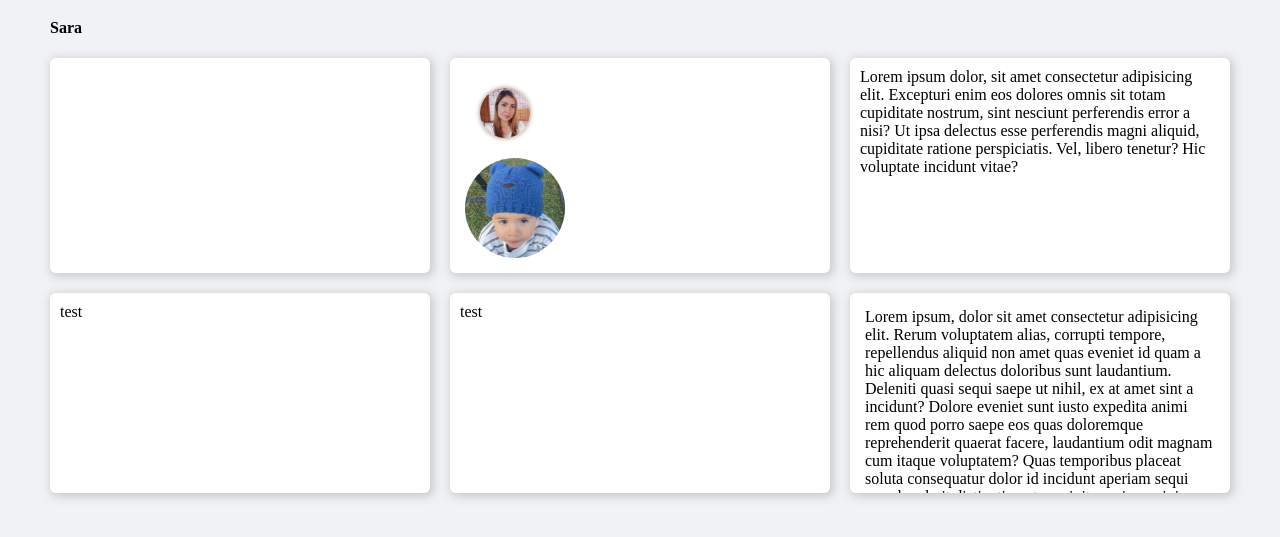
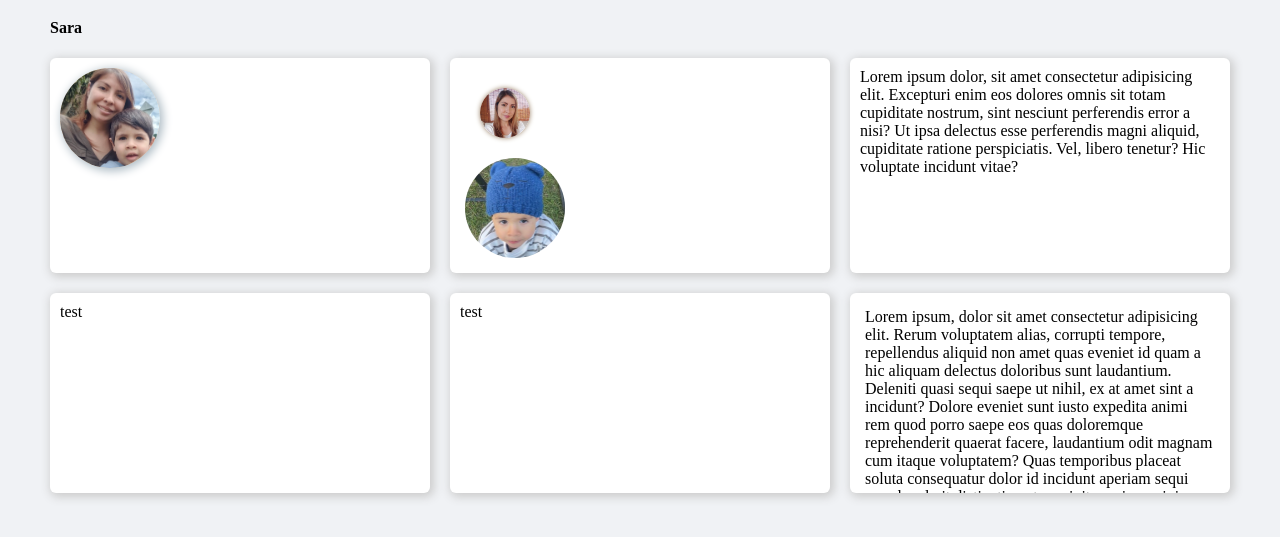
Before and after one commit to SaraWebDesign/portafolio, a plain HTML site: page index.html in a window 1280 px wide. Shown: the part 133-670 px from the top of the page. Drawn offline with Linux system fonts and the light colour scheme.

Commit message:
repaso bordes y cajitas

```diff
--- a/index.html
+++ b/index.html
@@ -16,8 +16,16 @@
     <div class="grid">
         <div class="gridCajita subgrid">
             <div class="arriba">
-                <div class="profilePhoto"></div>
-                <div class="quePiensas"></div>
+
+                <div class="profilePhoto">
+
+                    <img src="./imagenes/Mama e hijo1.jpg" alt="">
+                </div>
+
+                <div class="quePiensas">
+
+                </div>
+
             </div>
             <div class="abajo">
                 <div class="item"></div>
--- a/subgrid.css
+++ b/subgrid.css
@@ -0,0 +1,22 @@
+
+.subgrid{
+    display: grid;
+    grid-template-columns: 3fr;
+}
+.profilePhoto{
+    background-color: bisque;
+    width: 100px;
+    height: 100px;
+    border-radius: 50%;
+    overflow: hidden;
+    box-shadow: 2px 2px 10px 1px hsl(203, 16%, 72%);
+}
+
+.profilePhoto img{
+    width: 100%;
+
+
+
+
+
+}
```
Also changed, not shown: imagenes/Mama e hijo1.jpg (added).
